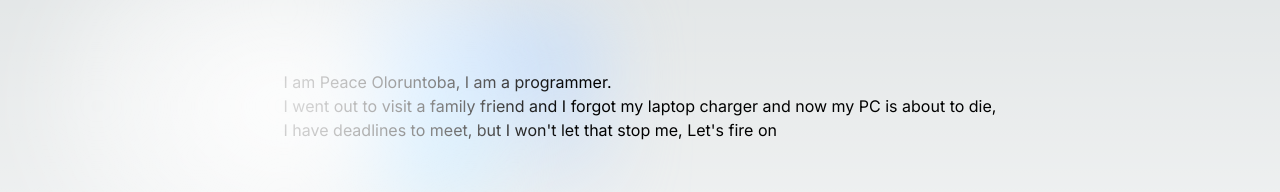
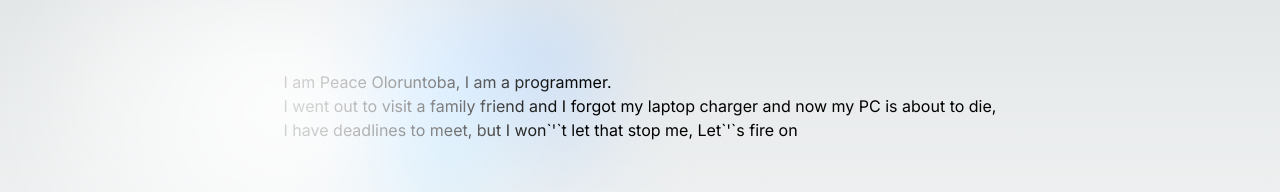
Before and after one commit to PeaceOloruntoba/peacecodes, a Next.js app: page / in a window 1280 px wide. Shown: the part 270-462 px from the top of the page. Built offline with nearby package versions, Linux system fonts and the light colour scheme.

Commit message:
just a few fixtures

```diff
--- a/src/app/components/Footer.tsx
+++ b/src/app/components/Footer.tsx
@@ -6,7 +6,7 @@ export default function Footer() {
             </span>
             <span>
                 you can contact me on whatsapp: <a href="https://wa.me/+2348166846226">+234 816 684 6226</a><br />
-                or phone call: <a href="phone:+2349043101899"></a>
+                or phone call: <a href="tel:+2349043101899"></a>
             </span>
         </div>
     )
--- a/src/app/components/Intro.tsx
+++ b/src/app/components/Intro.tsx
@@ -3,7 +3,7 @@ export default function Intro() {
         <div>
             I am Peace Oloruntoba, I am a programmer. <br />
             I went out to visit a family friend and I forgot my laptop charger and now my PC is about to die,<br />
-            I have deadlines to meet, but I won't let that stop me, Let's fire on<br />
+            I have deadlines to meet, but I won`&apos;`t let that stop me, Let`&apos;`s fire on<br />
         </div>
     )
 }
```
